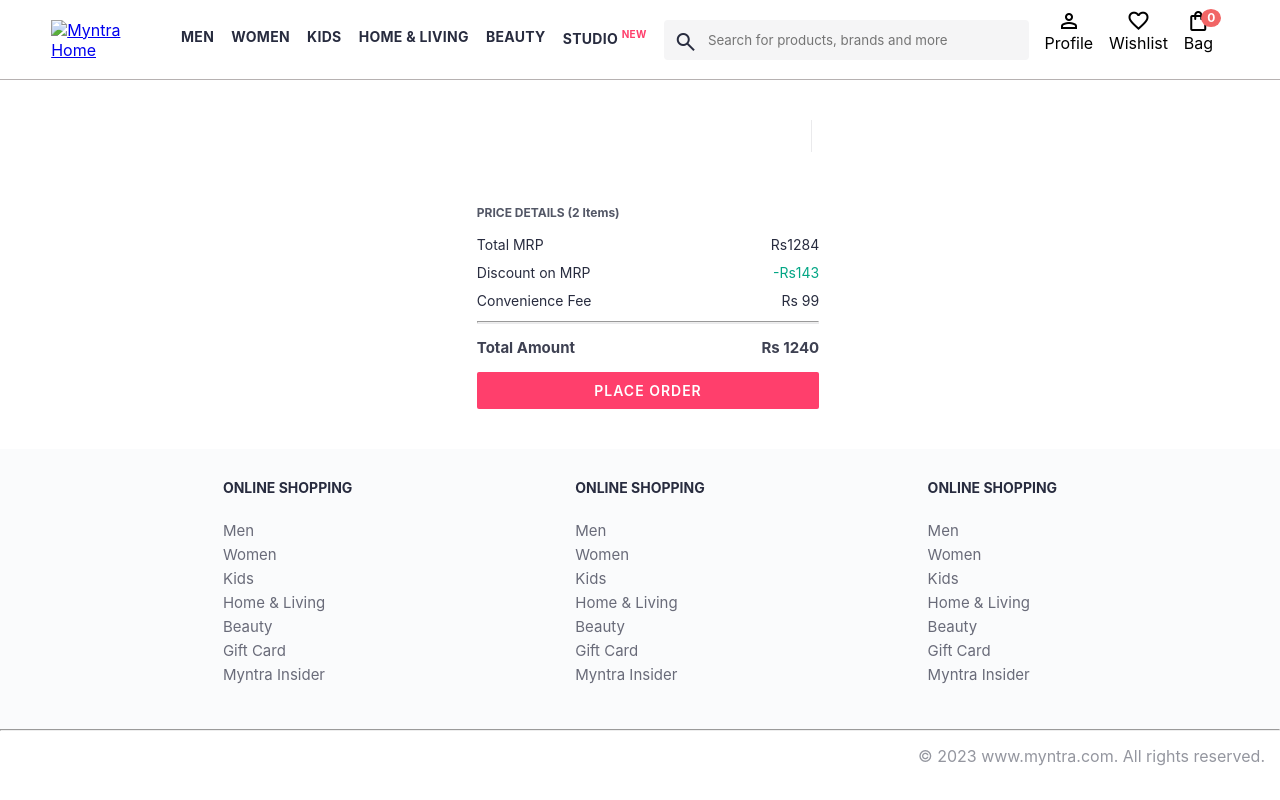
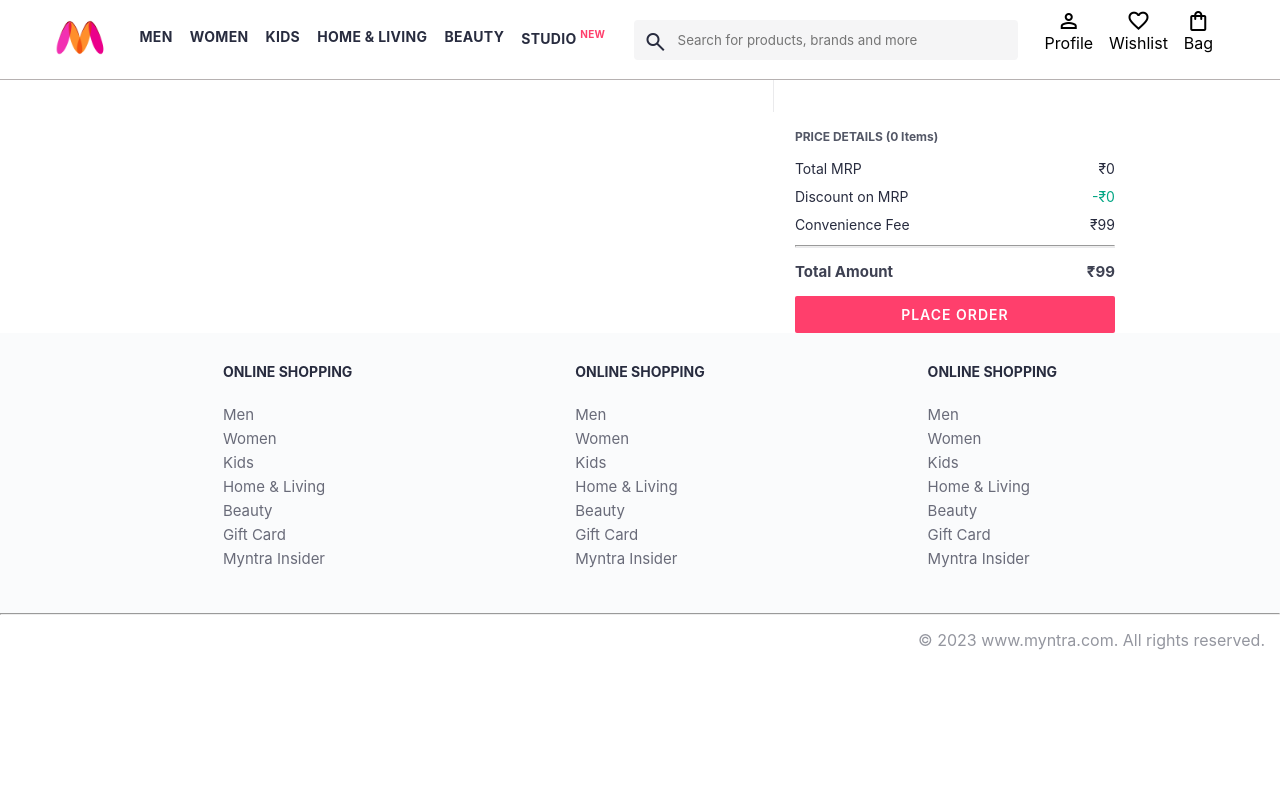
Before and after one commit to akhilesh-bisht/myntra-clone, a plain HTML site: page bag.html in a window 1280 px wide. Drawn offline with nearby package versions, Linux system fonts and the light colour scheme.

Commit message:
add functionality

```diff
--- a/bag.html
+++ b/bag.html
@@ -13,7 +13,11 @@
     <header>
       <div class="logo_container">
         <a href="#"
-          ><img class="myntra_home" src="myntra_logo.webp" alt="Myntra Home"
+          ><img
+            class="myntra_home"
+            src="/img/myntra_logo.webp"
+            alt=" Myntra
+          Home "
         /></a>
       </div>
       <nav class="nav_bar">
@@ -47,45 +51,14 @@
             >shopping_bag</span
           >
           <span class="action_name">Bag</span>
-          <span class="bag-items">0</span>
+          <span class="bag-item-count">0</span>
         </div>
       </div>
     </header>
     <main>
-      <div class="items-container">
-        <div class="bag-page">
-          <div class="bag-items-container">
-
-            </div>
-          </div>
-          <div class="bag-summary">
-            <div class="bag-details-container">
-              <div class="price-header">PRICE DETAILS (2 Items)</div>
-              <div class="price-item">
-                <span class="price-item-tag">Total MRP</span>
-                <span class="price-item-value">Rs1284</span>
-              </div>
-              <div class="price-item">
-                <span class="price-item-tag">Discount on MRP</span>
-                <span class="price-item-value priceDetail-base-discount"
-                  >-Rs143</span
-                >
-              </div>
-              <div class="price-item">
-                <span class="price-item-tag">Convenience Fee</span>
-                <span class="price-item-value">Rs 99</span>
-              </div>
-              <hr />
-              <div class="price-footer">
-                <span class="price-item-tag">Total Amount</span>
-                <span class="price-item-value">Rs 1240</span>
-              </div>
-            </div>
-            <button class="btn-place-order">
-              <div class="css-xjhrni">PLACE ORDER</div>
-            </button>
-          </div>
-        </div>
+      <div class="bag-page">
+        <div class="bag-items-container"></div>
+        <div class="bag-summary"></div>
       </div>
     </main>
     <footer>
@@ -131,7 +104,7 @@
       <div class="copyright">© 2023 www.myntra.com. All rights reserved.</div>
     </footer>
     <script src="items.js"></script>
-
+    <script src="script.js"></script>
     <script src="bag.js"></script>
   </body>
 </html>
--- /dev/null
+++ b/bag.js
@@ -0,0 +1,103 @@
+const CONVENIENCE_FEES = 99;
+let bagItemObjects;
+onLoad();
+
+function onLoad() {
+  loadBagItemObjects();
+  displayBagItems();
+  displayBagSummary();
+}
+
+function displayBagSummary() {
+  let bagSummaryElement = document.querySelector(".bag-summary");
+  let totalItem = bagItemObjects.length;
+  let totalMRP = 0;
+  let totalDiscount = 0;
+
+  bagItemObjects.forEach((bagItem) => {
+    totalMRP += bagItem.original_price;
+    totalDiscount += bagItem.original_price - bagItem.current_price;
+  });
+
+  let finalPayment = totalMRP - totalDiscount + CONVENIENCE_FEES;
+
+  bagSummaryElement.innerHTML = `
+    <div class="bag-details-container">
+    <div class="price-header">PRICE DETAILS (${totalItem} Items) </div>
+    <div class="price-item">
+      <span class="price-item-tag">Total MRP</span>
+      <span class="price-item-value">₹${totalMRP}</span>
+    </div>
+    <div class="price-item">
+      <span class="price-item-tag">Discount on MRP</span>
+      <span class="price-item-value priceDetail-base-discount">-₹${totalDiscount}</span>
+    </div>
+    <div class="price-item">
+      <span class="price-item-tag">Convenience Fee</span>
+      <span class="price-item-value">₹99</span>
+    </div>
+    <hr>
+    <div class="price-footer">
+      <span class="price-item-tag">Total Amount</span>
+      <span class="price-item-value">₹${finalPayment}</span>
+    </div>
+  </div>
+  <button class="btn-place-order">
+    <div class="css-xjhrni">PLACE ORDER</div>
+  </button>
+  `;
+}
+
+function loadBagItemObjects() {
+  bagItemObjects = bagItem.map((itemId) => {
+    for (let i = 0; i < items.length; i++) {
+      if (itemId == items[i].id) {
+        return items[i];
+      }
+    }
+  });
+}
+
+function displayBagItems() {
+  let containerElement = document.querySelector(".bag-items-container");
+  let innerHTML = "";
+  bagItemObjects.forEach((bagItem) => {
+    innerHTML += generateItemHTML(bagItem);
+  });
+  containerElement.innerHTML = innerHTML;
+}
+
+function removeFromBag(itemId) {
+  bagItems = bagItem.filter((bagItemId) => bagItemId != itemId);
+  localStorage.setItem("bagItem", JSON.stringify(bagItems));
+  loadBagItemObjects();
+  displaybgCount();
+  displayBagItems();
+  displayBagSummary();
+}
+
+function generateItemHTML(item) {
+  return `<div class="bag-item-container">
+    <div class="item-left-part">
+      <img class="bag-item-img" src="../${item.image}">
+    </div>
+    <div class="item-right-part">
+      <div class="company">${item.company}</div>
+      <div class="item-name">${item.item_name}</div>
+      <div class="price-container">
+        <span class="current-price">Rs ${item.current_price}</span>
+        <span class="original-price">Rs ${item.original_price}</span>
+        <span class="discount-percentage">(${item.discount_percentage}% OFF)</span>
+      </div>
+      <div class="return-period">
+        <span class="return-period-days">${item.return_period} days</span> return available
+      </div>
+      <div class="delivery-details">
+        Delivery by
+        <span class="delivery-details-days">${item.delivery_date}</span>
+      </div>
+    </div>
+
+    <div class="remove-from-cart" onclick="removeFromBag(${item.id})">X</div>
+  </div>`;
+}
--- a/script.js
+++ b/script.js
@@ -2,6 +2,8 @@
 onLoad();
 
 function onLoad() {
+  let bagItemStr = localStorage.getItem("bagItem");
+  bagItem = bagItemStr ? JSON.parse(bagItemStr) : [];
   displayhomepage();
   displaybgCount();
 }
```
Also changed, not shown: img/index.html (deleted).
